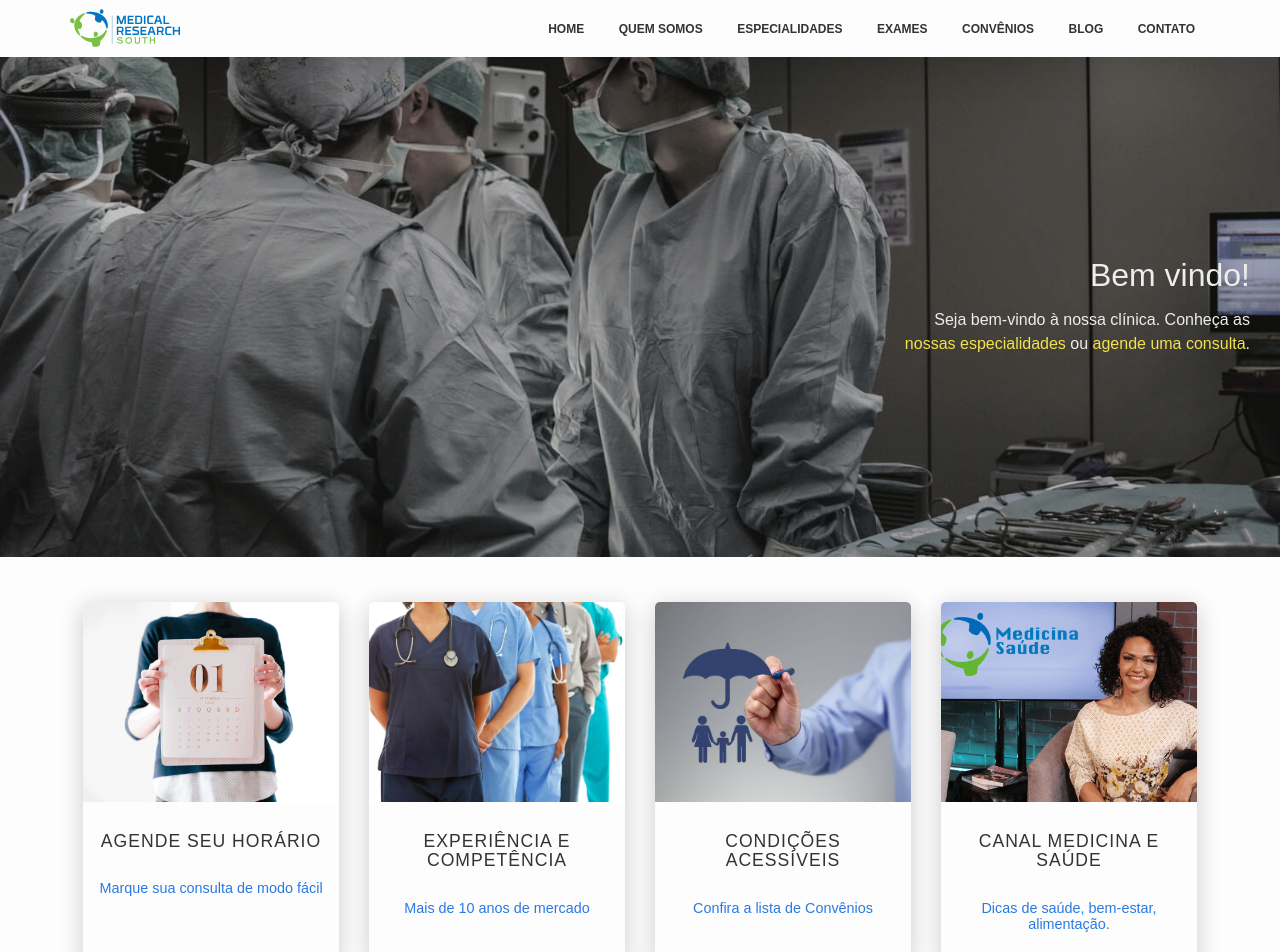
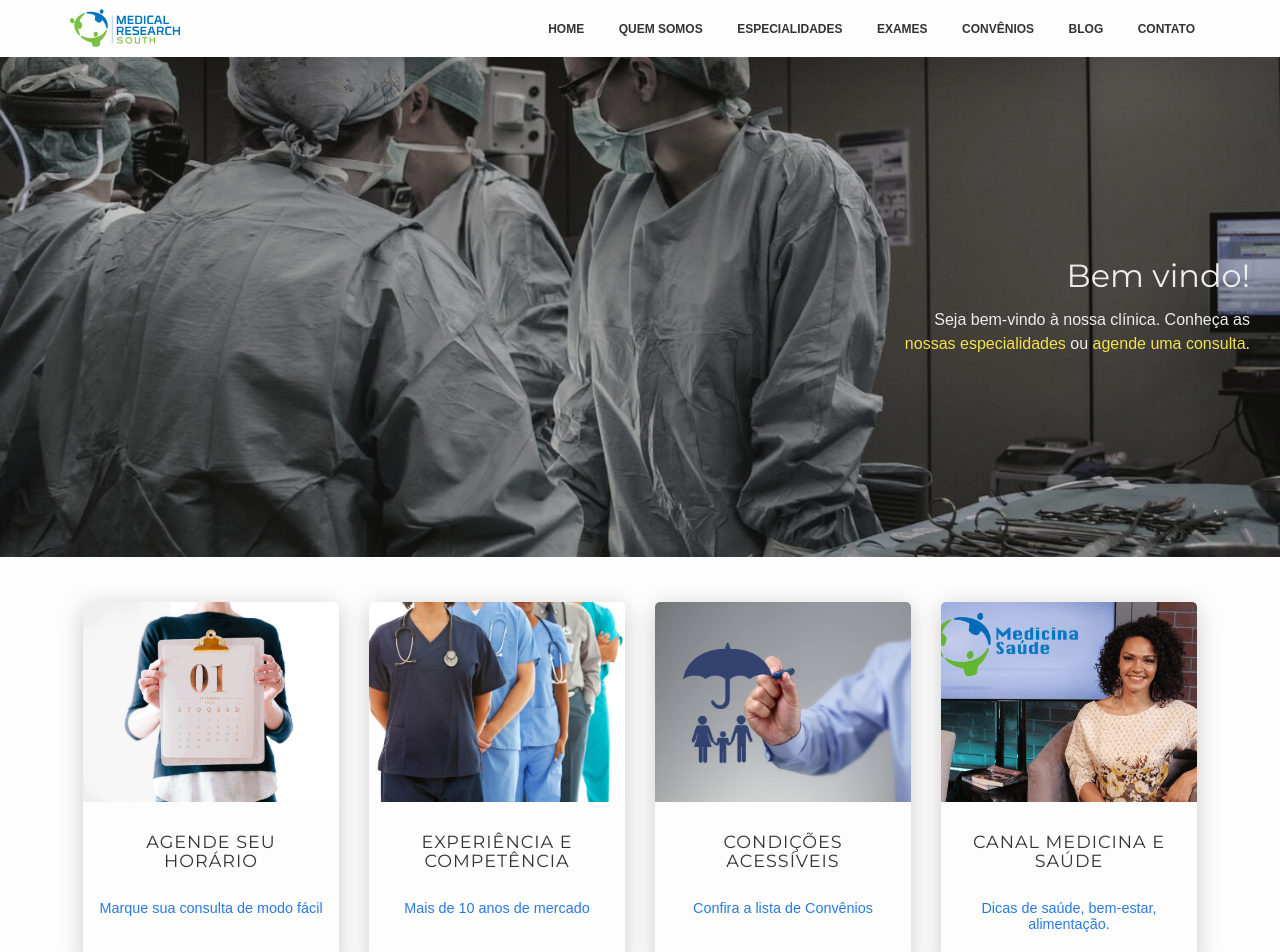
Before and after one commit to CopaTecnologia/medicinaesaude, a Jekyll site: the page built from index.html, in a window 1280 px wide. Shown: the top 952 px of the page. Built offline with Jekyll 4.4.1, drawn with Linux system fonts in a browser that asks for light colours; some web fonts are replaced.

Commit message:
include title family

```diff
--- a/_sass/_base.sass
+++ b/_sass/_base.sass
@@ -73,6 +73,9 @@ li
 h1, h2, h3, h4, h5, h6
   font-weight: $base-font-weight
   line-height: 1.1
+
+h1, h2, h3, h4, h5, h6
+  font-family: $title-font-family
 
 @for $i from 1 through 6
   h#{$i}
```
